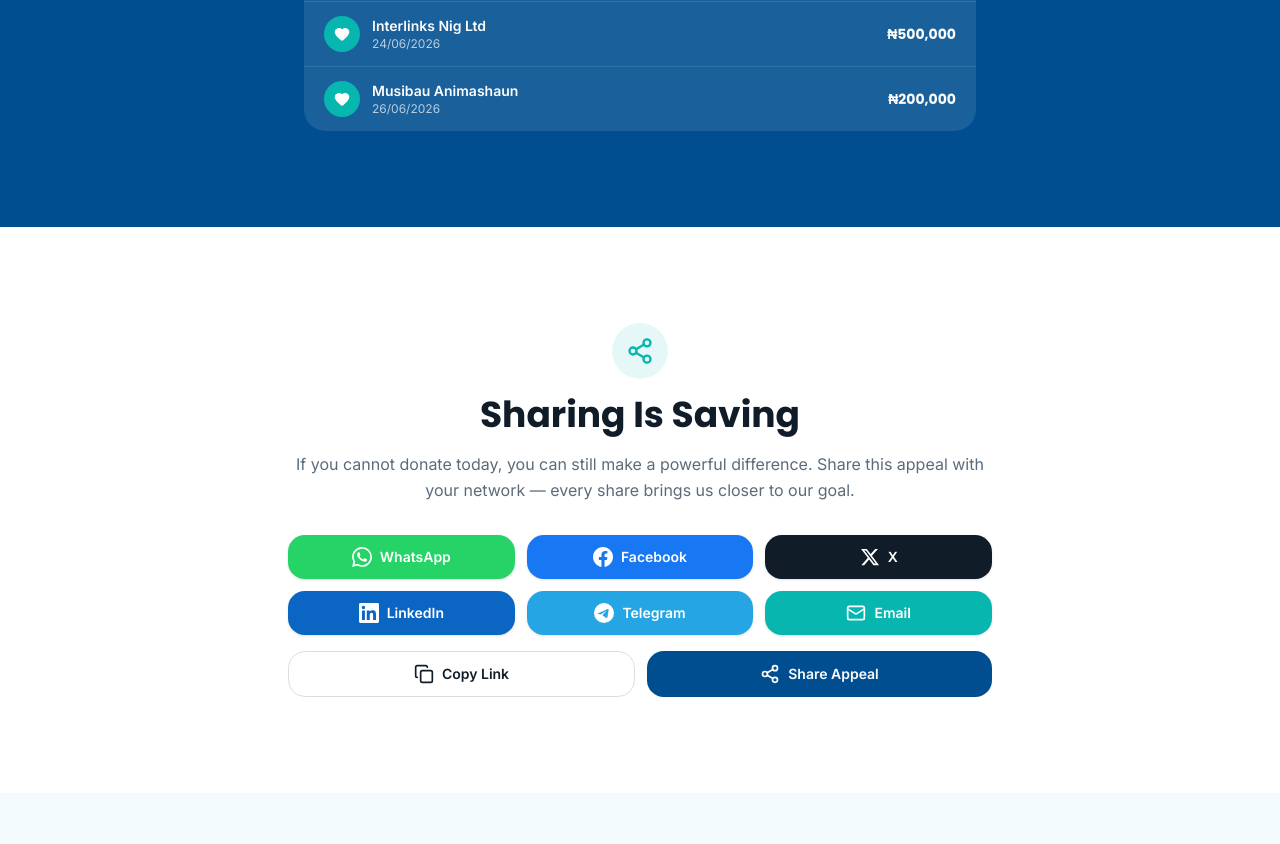
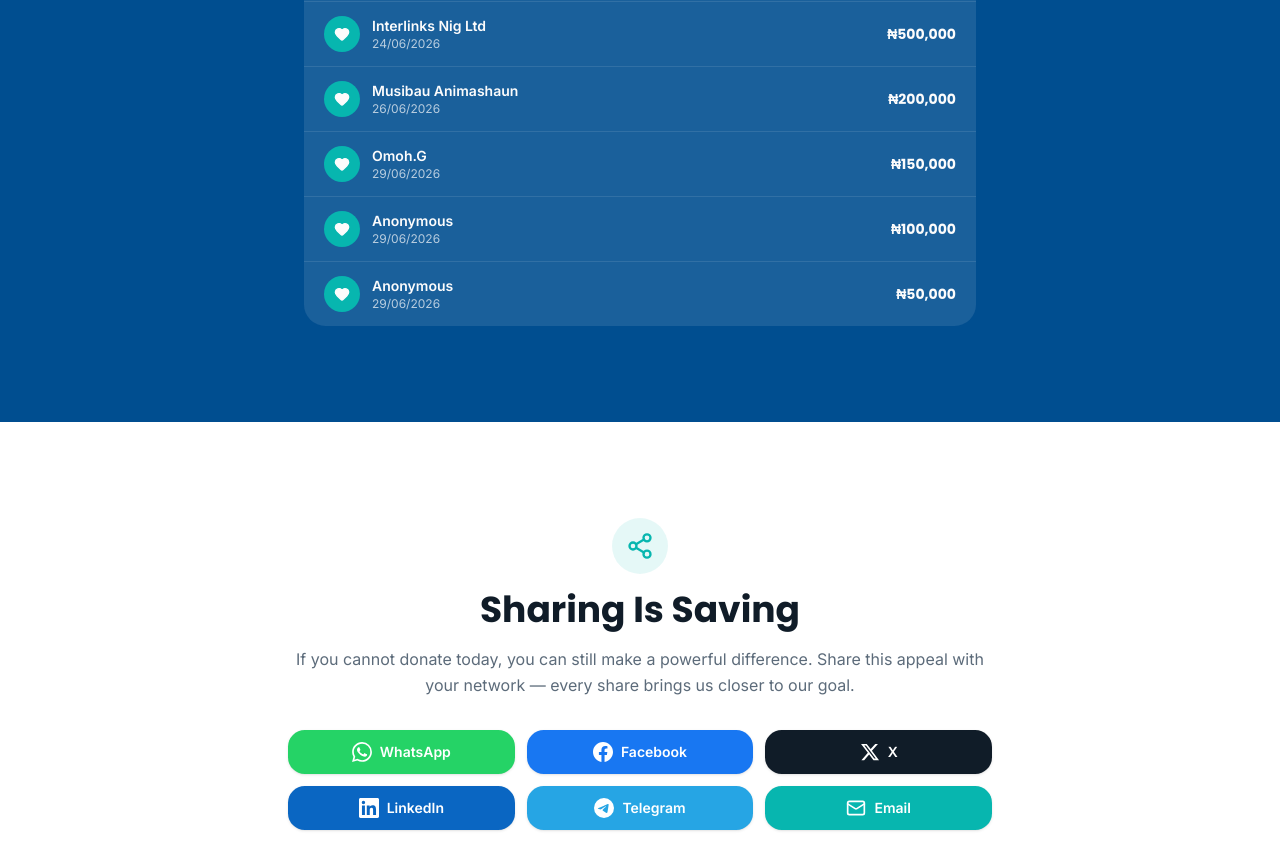
Before and after one commit to paullington/automate-donation-tracking_latest, a Next.js app: page / in a window 1280 px wide. Shown: the part 9160-10004 px from the top of the page. Built offline with nearby package versions, Linux system fonts and the light colour scheme; no server answers; the database is empty.

Commit message:
Update social-proof.tsx

```diff
--- a/components/social-proof.tsx
+++ b/components/social-proof.tsx
@@ -29,6 +29,9 @@ const recentDonors = [
   { name: 'Lagos Council of Busy Bees', amount: 100_000, time: '26/06/2026' },
   { name: 'Interlinks Nig Ltd', amount: 500_000, time: '24/06/2026' },
   { name: 'Musibau Animashaun', amount: 200_000, time: '26/06/2026' },
+  { name: ' Omoh.G', amount: 150_000, time: '29/06/2026' },
+  { name: 'Anonymous', amount: 100_000, time: '29/06/2026' },
+  { name: 'Anonymous', amount: 50_000, time: '29/06/2026' },
 ]
 
 export function SocialProof() {
```
